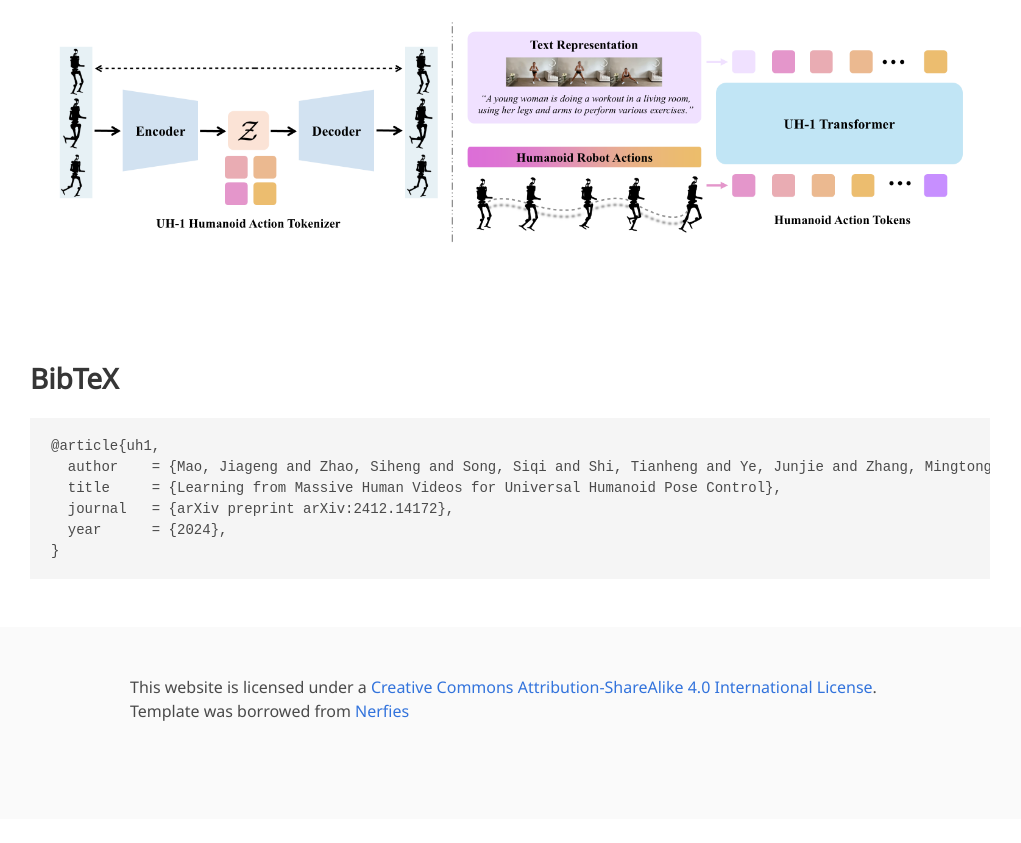
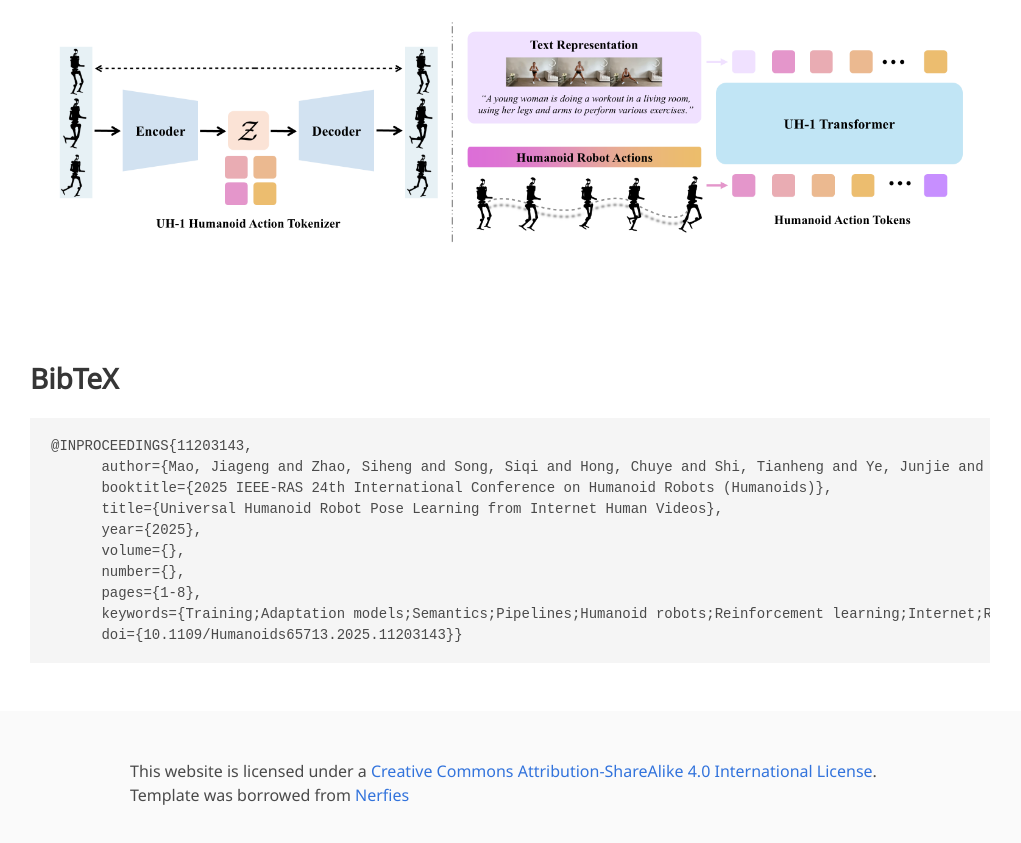
Before and after one commit to USC-GVL/UH-1, a plain HTML site: page index.html in a window 1280 px wide. Shown: the part 3442-4285 px from the top of the page, without its empty margins (130-1151 px from the left). Before the commit the page ends 4261 px from the top, so only its background shows below. Drawn offline with nearby package versions, Linux system fonts and the light colour scheme; some icons are missing; a web font is replaced by a local one.

Commit message:
[update] update paper status, renew readme

```diff
--- a/index.html
+++ b/index.html
@@ -6,7 +6,7 @@
         content="Deformable Neural Radiance Fields creates free-viewpoint portraits (nerfies) from casually captured videos."> -->
   <!-- <meta name="keywords" content="Nerfies, D-NeRF, NeRF"> -->
   <meta name="viewport" content="width=device-width, initial-scale=1">
-  <title>Learning from Massive Human Videos for Universal Humanoid Pose Control</title>
+  <title>Universal Humanoid Robot Pose Learning from Internet Human Videos</title>
 
   <!-- Global site tag (gtag.js) - Google Analytics -->
   <script async src="https://www.googletagmanager.com/gtag/js?id=G-PYVRSFMDRL"></script>
@@ -610,12 +610,16 @@
 <section class="section" id="BibTeX">
   <div class="container is-max-desktop content">
     <h2 class="title">BibTeX</h2>
-    <pre><code>@article{uh1,
-  author    = {Mao, Jiageng and Zhao, Siheng and Song, Siqi and Shi, Tianheng and Ye, Junjie and Zhang, Mingtong and Geng, Haoran and Malik, Jitendra and Guizilini, Vitor and Wang, Yue},
-  title     = {Learning from Massive Human Videos for Universal Humanoid Pose Control},
-  journal   = {arXiv preprint arXiv:2412.14172},
-  year      = {2024},
-}</code></pre>
+    <pre><code>@INPROCEEDINGS{11203143,
+      author={Mao, Jiageng and Zhao, Siheng and Song, Siqi and Hong, Chuye and Shi, Tianheng and Ye, Junjie and Zhang, Mingtong and Geng, Haoran and Malik, Jitendra and Guizilini, Vitor and Wang, Yue},
+      booktitle={2025 IEEE-RAS 24th International Conference on Humanoid Robots (Humanoids)},
+      title={Universal Humanoid Robot Pose Learning from Internet Human Videos},
+      year={2025},
+      volume={},
+      number={},
+      pages={1-8},
+      keywords={Training;Adaptation models;Semantics;Pipelines;Humanoid robots;Reinforcement learning;Internet;Reliability;Data mining;Videos},
+      doi={10.1109/Humanoids65713.2025.11203143}}</code></pre>
   </div>
 </section>
 <!--/ Citation. -->
```
